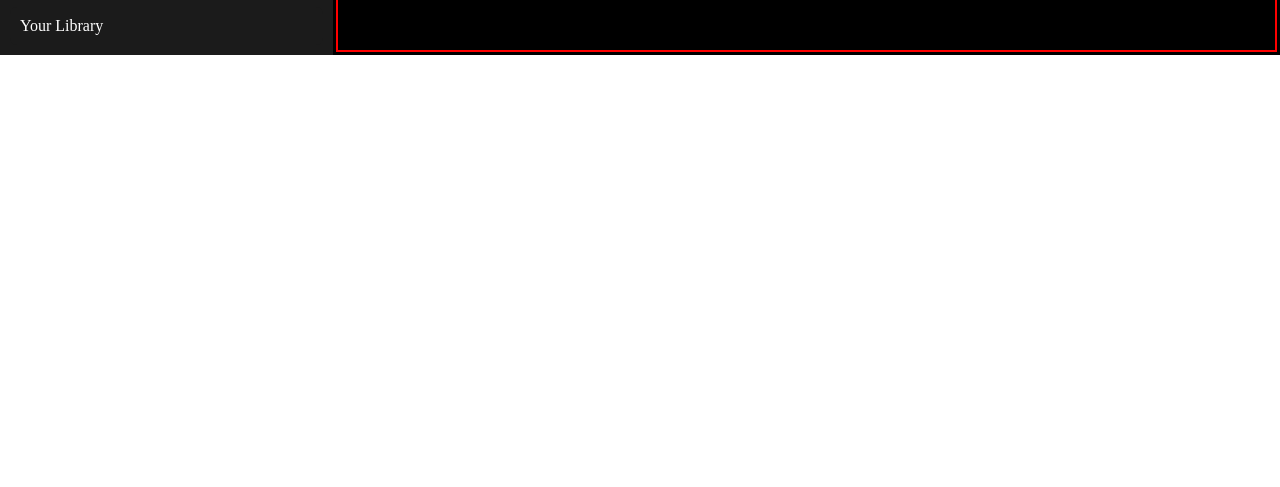
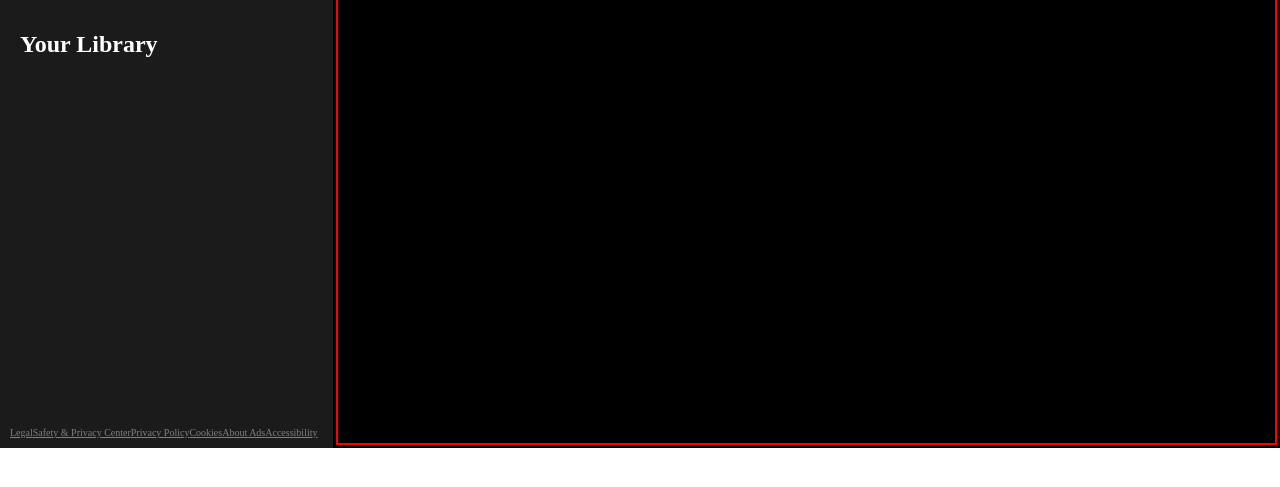
Before and after one commit to nandini079saini/spotify_clone, a plain HTML site: page index.html in a window 1280 px wide. Shown: the part 95-582 px from the top of the page. Drawn offline with Linux system fonts and the light colour scheme.

Commit message:
added sidebar
add sidebar with home, search, library and footer

```diff
--- a/index.html
+++ b/index.html
@@ -9,24 +9,40 @@
 </head>
 <body>
     <div class="container flex bg-black">
-        <div class="left  bg-grey">          <!--inside bloacks are grey and the background is black-->
+
+        <div class="left bg-grey"> <!-- inside blocks are grey and the background is black -->
+
             <div class="home bg-grey m-1 p-1">
-                <div class="logo"><img class="invert" src="logo.svg" alt="">Spotify</div>
+                <div class="logo">
+                    <img class="invert" src="logo.svg" alt="">Spotify
+                </div>
                 <ul>
                     <li><img class="invert" src="home.svg" alt="home">Home</li>
-                    <li><img class="invert" src="search.svg" alt="home">Search</li>
-
+                    <li><img class="invert" src="search.svg" alt="search">Search</li>
                 </ul>
             </div>
+
             <div class="library bg-grey rounded m-1 p-1">
-                Your Library
+                <div class="heading">
+                    <h2>Your Library</h2>
+                </div>
             </div>
+
+            <div class="footer">
+                <div><a href="https://www.spotify.com/in-en/legal/"><span>Legal</span></a></div>
+                <div><a href="https://www.spotify.com/in-en/safetyandprivacy/"><span>Safety &amp; Privacy Center</span></a></div>
+                <div><a href="https://www.spotify.com/in-en/legal/privacy-policy/"><span>Privacy Policy</span></a></div>
+                <div><a href="https://www.spotify.com/in-en/legal/cookies-policy/"><span>Cookies</span></a></div>
+                <div><a href="https://www.spotify.com/in-en/legal/privacy-policy/#s3"><span>About Ads</span></a></div>
+                <div><a href="https://www.spotify.com/in-en/accessibility/"><span>Accessibility</span></a></div>
+            </div>
+
         </div>
+
         <div class="right border">
             djsfjdbjsf
         </div>
 
     </div>
-
 </body>
 </html>
--- a/styles.css
+++ b/styles.css
@@ -28,3 +28,24 @@ body{
     gap: 15px;             /*increasing gap b/w icon and word*/
     padding-top 14px;
 }
+
+.heading{
+    display: flex;
+    gap: 15px;
+    width: 100%;
+    padding-top: 14px;
+    font-weight: bold;
+    align-items: center;
+}
+.library{
+    min-height: 50vh;
+}
+.footer{
+    display: flex;
+    color: grey;
+    font-size: 10px;
+}
+
+.footer a{
+    color:grey;
+}
```
Also changed, not shown: 1 other file.
